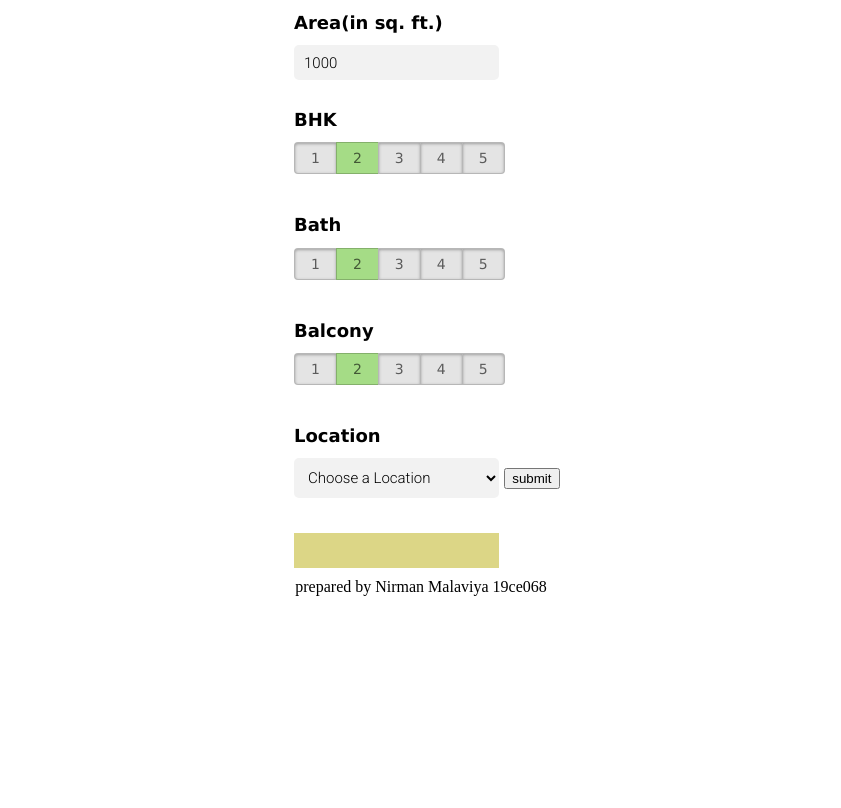
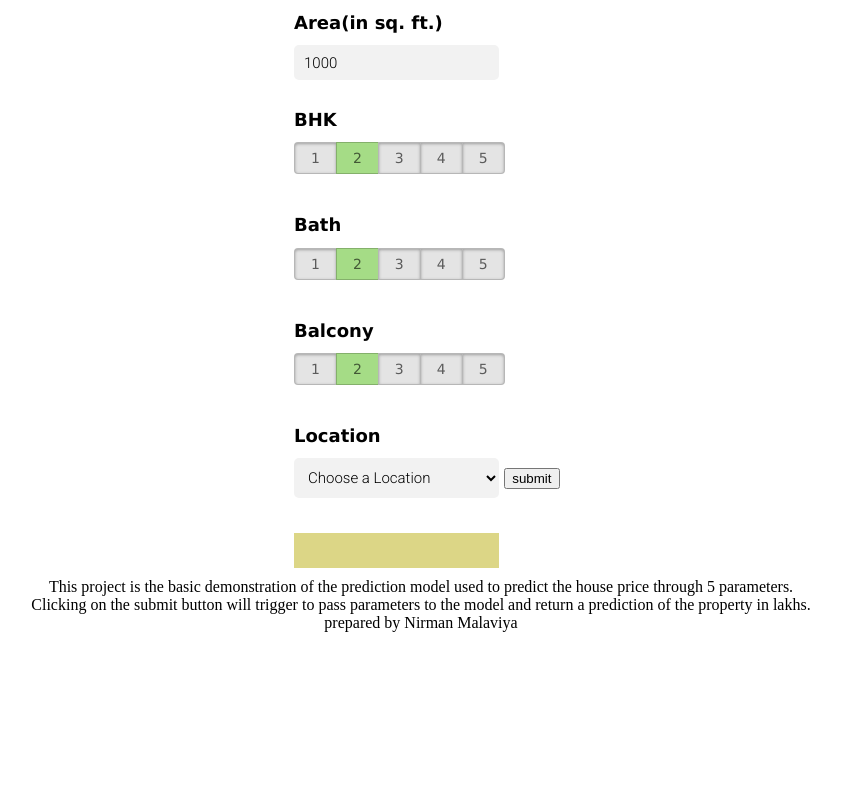
Before and after one commit to Nirman529/house-price-server, a Flask app: page / in a window 1280 px wide. Shown: the whole page, without its empty margins (219-1060 px from the left). Run offline with Flask 2, Linux system fonts and the light colour scheme; parts of the project's set-up code (start-up, migrations or seed data) failed here and were passed over.

Commit message:
added description of the website

```diff
--- a/static/index.css
+++ b/static/index.css
@@ -115,3 +115,15 @@ body,
 html {
     height: 100%;
 }
+
+.footer {
+    position: relative;
+    left: 0;
+    bottom: 0;
+    width: 100%;
+    text-align: center;
+}
+
+.about {
+    text-align: center;
+}
--- a/templates/index.html
+++ b/templates/index.html
@@ -117,8 +117,16 @@
             <input type="submit" value="submit" />
             <div id="uiEstimatedPrice" class="result"><h2>{{result}}</h2></div>
         </form>
+        <div class="about">
+            This project is the basic demonstration of the prediction model used
+            to predict the house price through 5 parameters.
+        </div>
+        <div class="about">
+            Clicking on the submit button will trigger to pass parameters to the
+            model and return a prediction of the property in lakhs.
+        </div>
 
         <!-- <button name="forwardBtn" onclick="move_forward()">Forward</button> -->
-        <center>prepared by Nirman Malaviya 19ce068</center>
+        <div class="footer">prepared by Nirman Malaviya</div>
     </body>
 </html>
```
